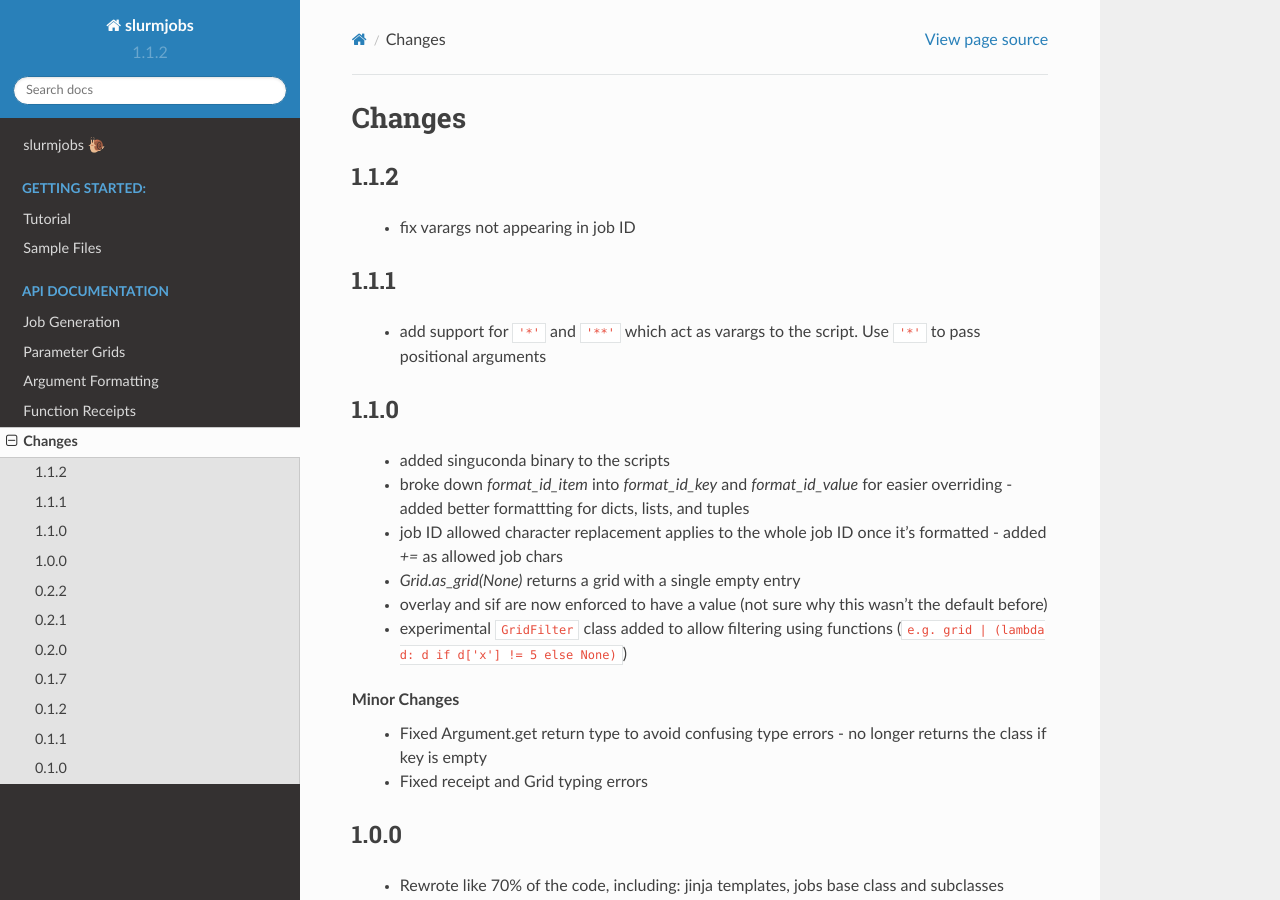
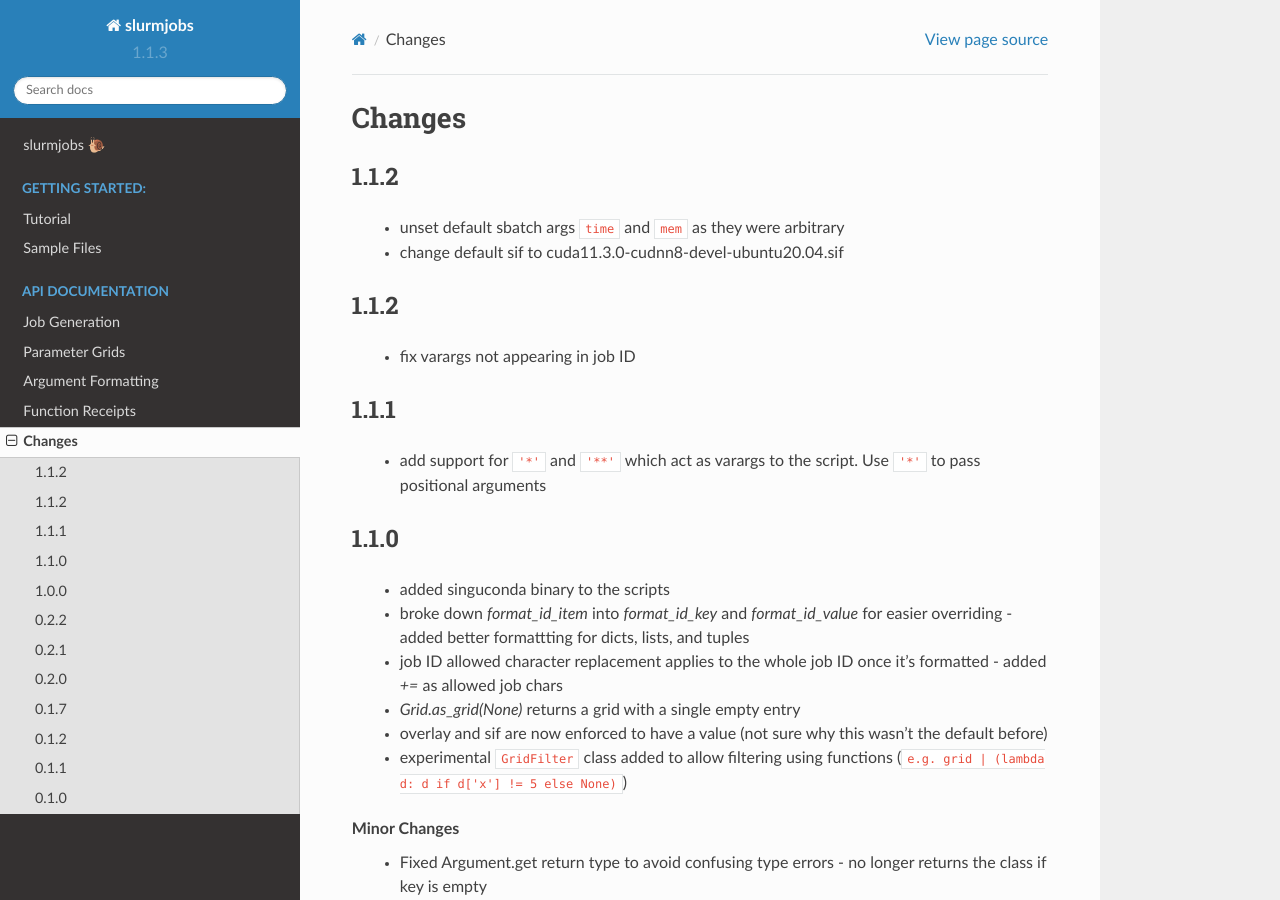
Before and after one commit to beasteers/slurmjobs, a Sphinx documentation site: the page built from docs/changes.rst, in a window 1280 px wide and 900 px high. Built offline with Sphinx 7.4.7 and the Read the Docs theme 2.0.0, drawn with Linux system fonts in a browser that asks for light colours; the version number is read from the project's files by our own code.

Commit message:
add changelog - bump 1.1.3

```diff
--- a/docs/changes.rst
+++ b/docs/changes.rst
@@ -1,6 +1,12 @@
 
 Changes
 =============
+
+
+1.1.2
+-------------
+ - unset default sbatch args ``time`` and ``mem`` as they were arbitrary
+ - change default sif to cuda11.3.0-cudnn8-devel-ubuntu20.04.sif
 
 1.1.2
 -------------
--- a/slurmjobs/__version__.py
+++ b/slurmjobs/__version__.py
@@ -1 +1 @@
-__version__ = '1.1.2'
+__version__ = '1.1.3'
```
